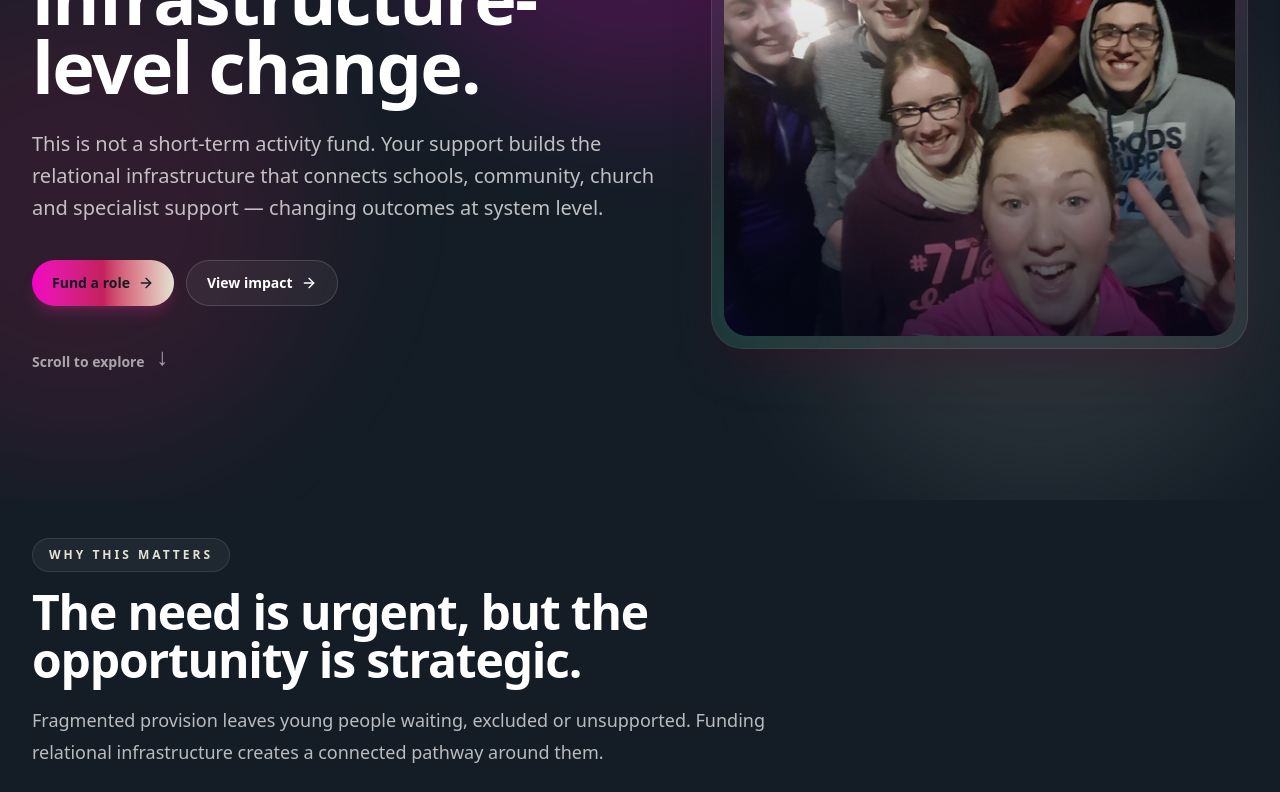
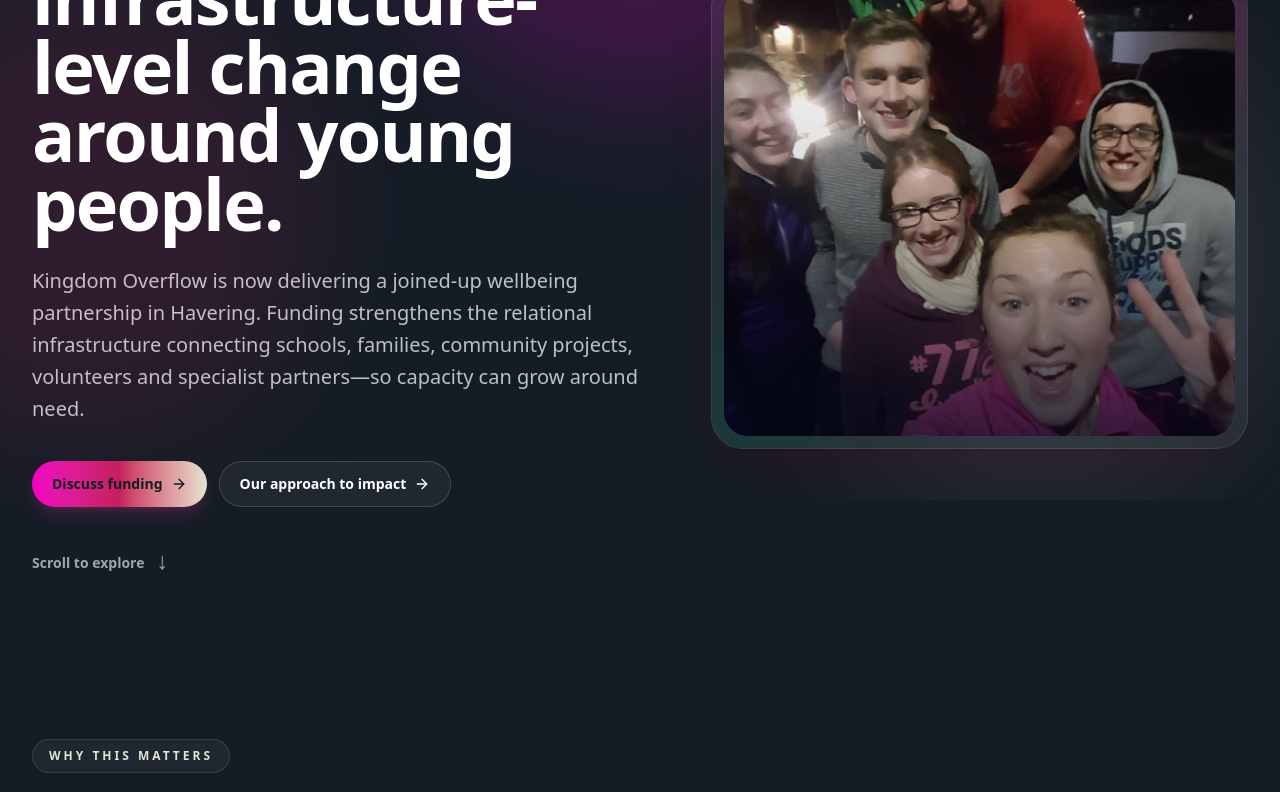
Before and after one commit to tomlambertstlukes-create/overflow-website, a Next.js app: page /funders in a window 1280 px wide. Shown: the part 300-1092 px from the top of the page. Built offline with nearby package versions, Linux system fonts and the light colour scheme.

Commit message:
Update funder case for current delivery

```diff
--- a/app/funders/page.jsx
+++ b/app/funders/page.jsx
@@ -1,45 +1,70 @@
 import { BarChart3, HeartHandshake, Network, Users } from "lucide-react";
-import { images } from "@/lib/data";
+import { images, contact } from "@/lib/data";
 import Button from "@/components/Button";
 import Hero from "@/components/Hero";
-import SignatureCard from "@/components/SignatureCard";
 import FeatureGrid from "@/components/FeatureGrid";
 import CostBlock from "@/components/CostBlock";
 import SystemModel from "@/components/SystemModel";
-import ImpactStats from "@/components/ImpactStats";
 import ProjectCards from "@/components/ProjectCards";
-import { contact } from "@/lib/data";
+
+export const metadata = {
+  title: "For Funders | Kingdom Overflow",
+  description:
+    "Invest in the relational infrastructure connecting schools, families, community projects, volunteers and specialist partners around young people in Havering.",
+};
 
 export default function FundersPage() {
   return (
     <>
       <Hero
         kicker="For funders and donors"
-        title="Invest in infrastructure-level change."
-        primary={<Button href={`mailto:${contact.email}`}>Fund a role</Button>}
-        secondary={<Button href="/impact" variant="ghost">View impact</Button>}
+        title="Invest in infrastructure-level change around young people."
+        primary={<Button href={`mailto:${contact.email}`}>Discuss funding</Button>}
+        secondary={
+          <Button href="/impact" variant="ghost">
+            Our approach to impact
+          </Button>
+        }
         image={images.funders}
-        imageAlt="Young people together in a supportive community, representing measurable relational impact"
+        imageAlt="Young people together in a supportive community"
       >
-        This is not a short-term activity fund. Your support builds the relational infrastructure that connects schools, community, church and specialist support — changing outcomes at system level.
+        Kingdom Overflow is now delivering a joined-up wellbeing partnership in
+        Havering. Funding strengthens the relational infrastructure connecting
+        schools, families, community projects, volunteers and specialist
+        partners—so capacity can grow around need.
       </Hero>
 
       <FeatureGrid
-      kicker="Why this matters"
+        kicker="Why this matters"
         title="The need is urgent, but the opportunity is strategic."
-        intro="Fragmented provision leaves young people waiting, excluded or unsupported. Funding relational infrastructure creates a connected pathway around them."
+        intro="Young people do not experience life in separate services. Investing in coordination, relationships and community pathways helps existing support work together more effectively."
         features={[
-          { icon: Users, title: "Rising need", text: "More young people are struggling with anxiety, isolation and self-worth." },
-          { icon: Network, title: "Fragmented systems", text: "Support often exists in disconnected parts, leaving young people in the gaps." },
-          { icon: HeartHandshake, title: "Relational solution", text: "Trusted presence creates engagement, early support and long-term care." },
-          { icon: BarChart3, title: "Measurable impact", text: "Outcomes are tracked through attendance, surveys, feedback and progress data." },
+          {
+            icon: Users,
+            title: "Earlier engagement",
+            text: "A known, school-embedded presence makes support easier to reach before problems escalate.",
+          },
+          {
+            icon: Network,
+            title: "Joined-up provision",
+            text: "Schools, families, volunteers, activities and specialist partners become part of one connected pathway.",
+          },
+          {
+            icon: HeartHandshake,
+            title: "Belonging beyond intervention",
+            text: "Dance, Create, Football and the Overflow Hub provide ongoing relationships and positive community.",
+          },
+          {
+            icon: BarChart3,
+            title: "Learning and evidence",
+            text: "Delivery is monitored through reach, participation, feedback, progress and partnership capacity.",
+          },
         ]}
       />
 
       <CostBlock />
       <SystemModel />
       <ProjectCards />
-      <ImpactStats />
     </>
   );
 }
```
